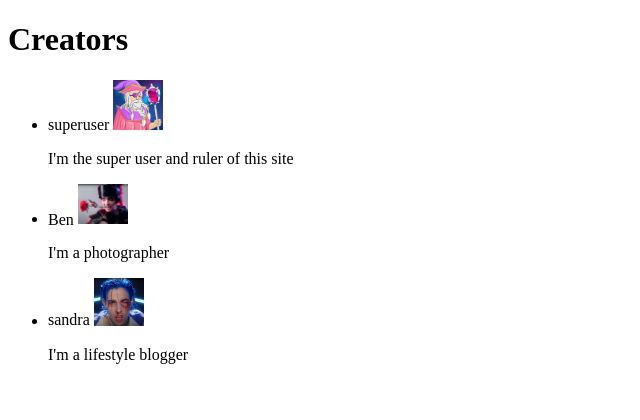
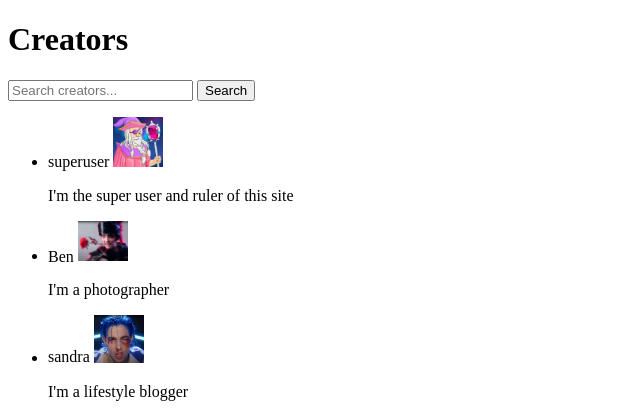
Before and after one commit to PetterJohanssonTilia/MyCreators, a Django app: page /creators/ in a window 1280 px wide. Shown: the top 420 px of the page, without its empty margins (0-640 px from the left). Run offline with Django 5.2, Linux system fonts and the light colour scheme; data comes from the database, SQL or seed files in the repository; both versions use the stored data as it was after the commit.

Commit message:
app: creators - added a search bar to search creators
You can search username or words from their about me description

```diff
--- a/mycreators/creators/templates/creators/creator_list.html
+++ b/mycreators/creators/templates/creators/creator_list.html
@@ -5,6 +5,10 @@
   </head>
   <body>
     <h1>Creators</h1>
+    <form method="get">
+      <input type="text" name="search" placeholder="Search creators..." />
+      <button type="submit">Search</button>
+    </form>
     {% if creators %}
     <ul>
       {% for creator in creators %}
--- a/mycreators/creators/views.py
+++ b/mycreators/creators/views.py
@@ -1,6 +1,8 @@
 from django.shortcuts import render
 from django.views.generic import ListView
 from .models import Creator
+from django.db.models import Q
+
 
 # Create your views here.
 
@@ -8,3 +10,14 @@ class CreatorListView(ListView):
     model = Creator
     template_name = 'creators/creator_list.html'
     context_object_name = 'creators'
+
+    def get_queryset(self):
+        queryset = super().get_queryset()
+        search_query = self.request.GET.get('search')
+        #Search creators with username and about me information
+        if search_query:
+            queryset = queryset.filter(
+                Q(user__username__icontains=search_query) |
+                Q(about_me__icontains=search_query)
+            )
+        return queryset
```
Also changed, not shown: mycreators/db.sqlite3, mycreators/media/creator_avatars/0x2ade78581d2e92bd984e5c210f37e6960418f4d65d10a31fd34d84910b175103.png (added), mycreators/media/creator_avatars/dorian.JPG (added), mycreators/media/creator_avatars/dorian1.JPG (added).
